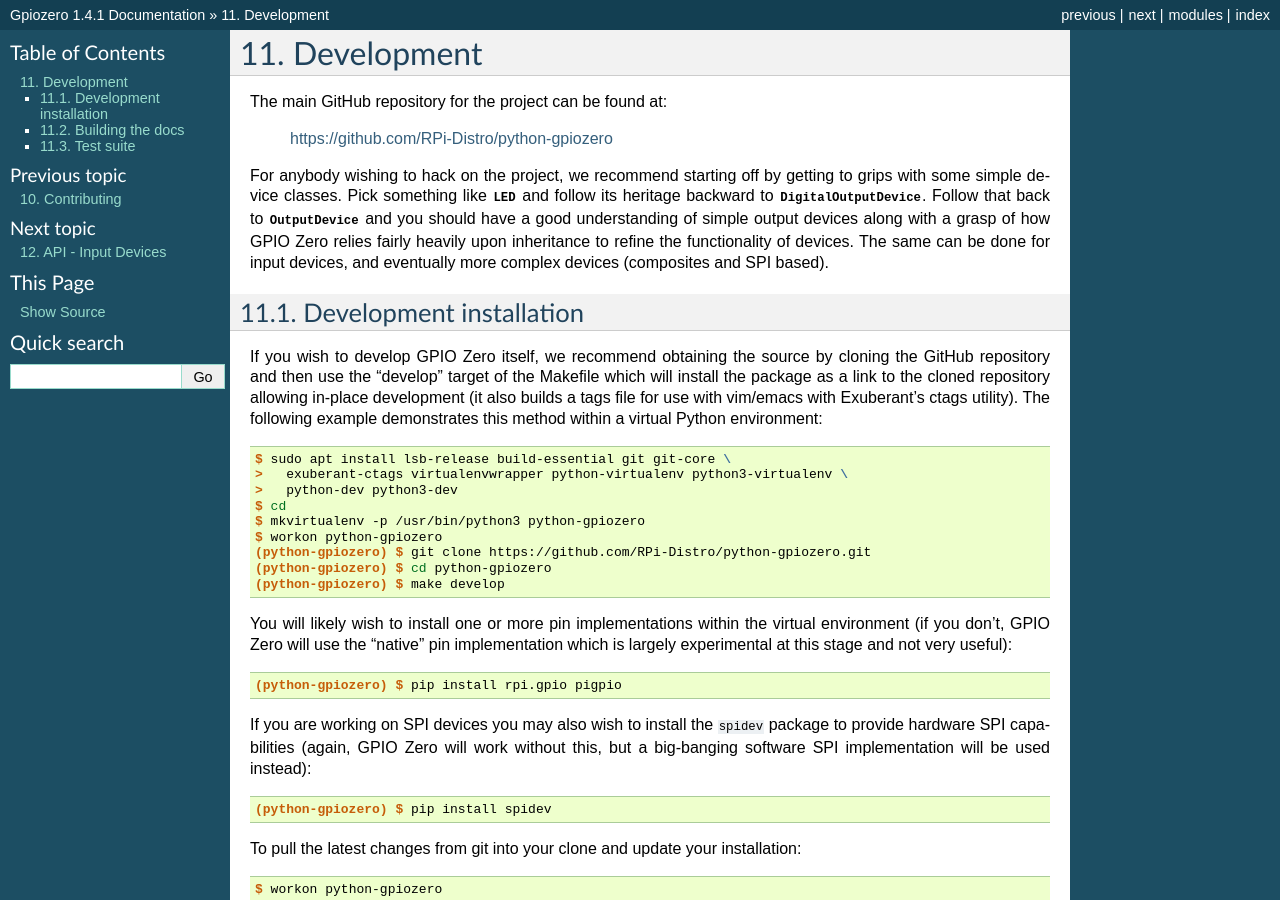
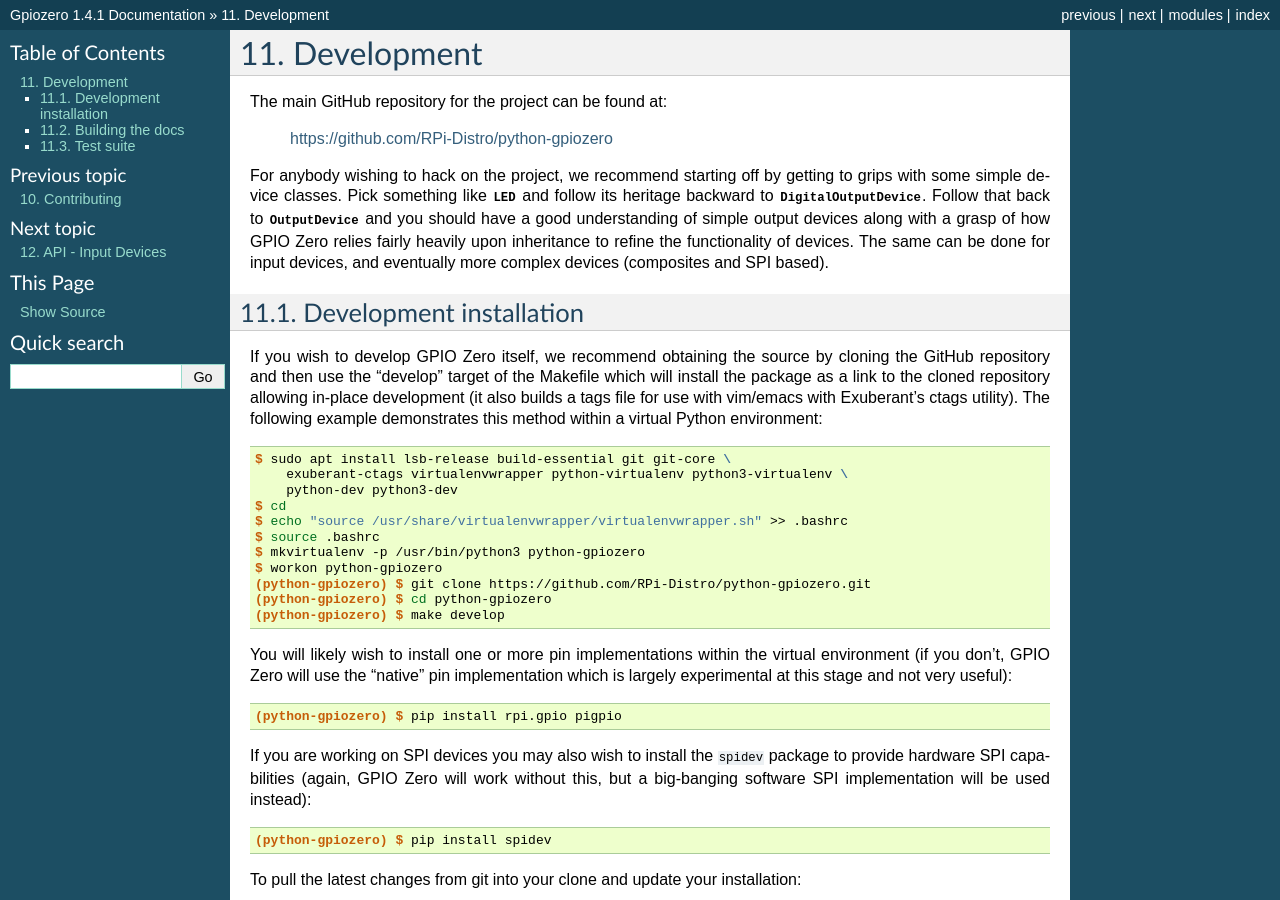
Before and after one commit to gpiozero/gpiozero, a Sphinx documentation site: the page built from docs/development.rst, in a window 1280 px wide and 900 px high. Built offline with Sphinx 7.4.7, drawn with Linux system fonts in a browser that asks for light colours.

Commit message:
Update instructions to create a Python virtualenv

```diff
--- a/docs/development.rst
+++ b/docs/development.rst
@@ -33,9 +33,11 @@
 .. code-block:: console
 
     $ sudo apt install lsb-release build-essential git git-core \
-    >   exuberant-ctags virtualenvwrapper python-virtualenv python3-virtualenv \
-    >   python-dev python3-dev
+        exuberant-ctags virtualenvwrapper python-virtualenv python3-virtualenv \
+        python-dev python3-dev
     $ cd
+    $ echo "source /usr/share/virtualenvwrapper/virtualenvwrapper.sh" >> .bashrc
+    $ source .bashrc
     $ mkvirtualenv -p /usr/bin/python3 python-gpiozero
     $ workon python-gpiozero
     (python-gpiozero) $ git clone https://github.com/RPi-Distro/python-gpiozero.git
```
